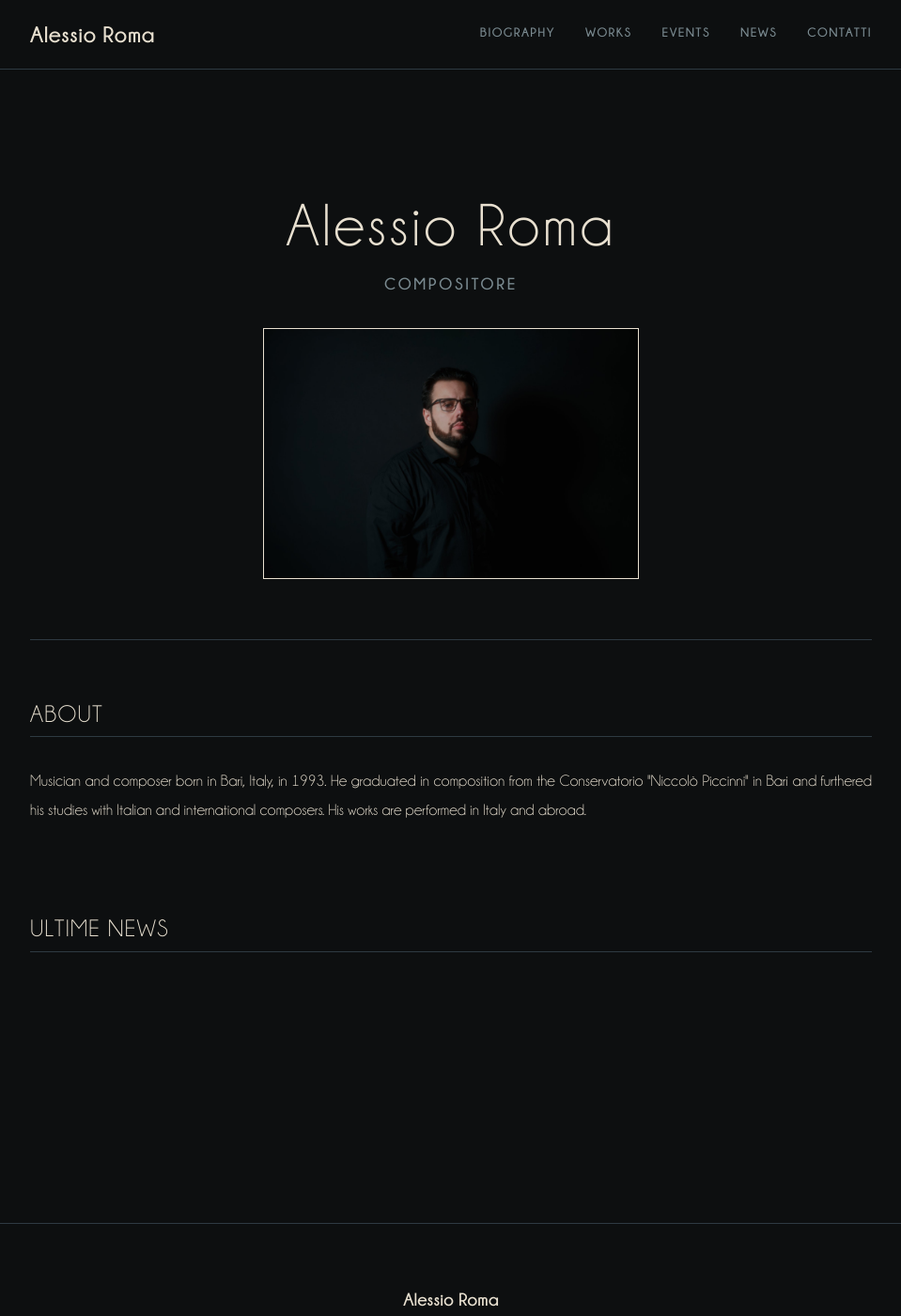
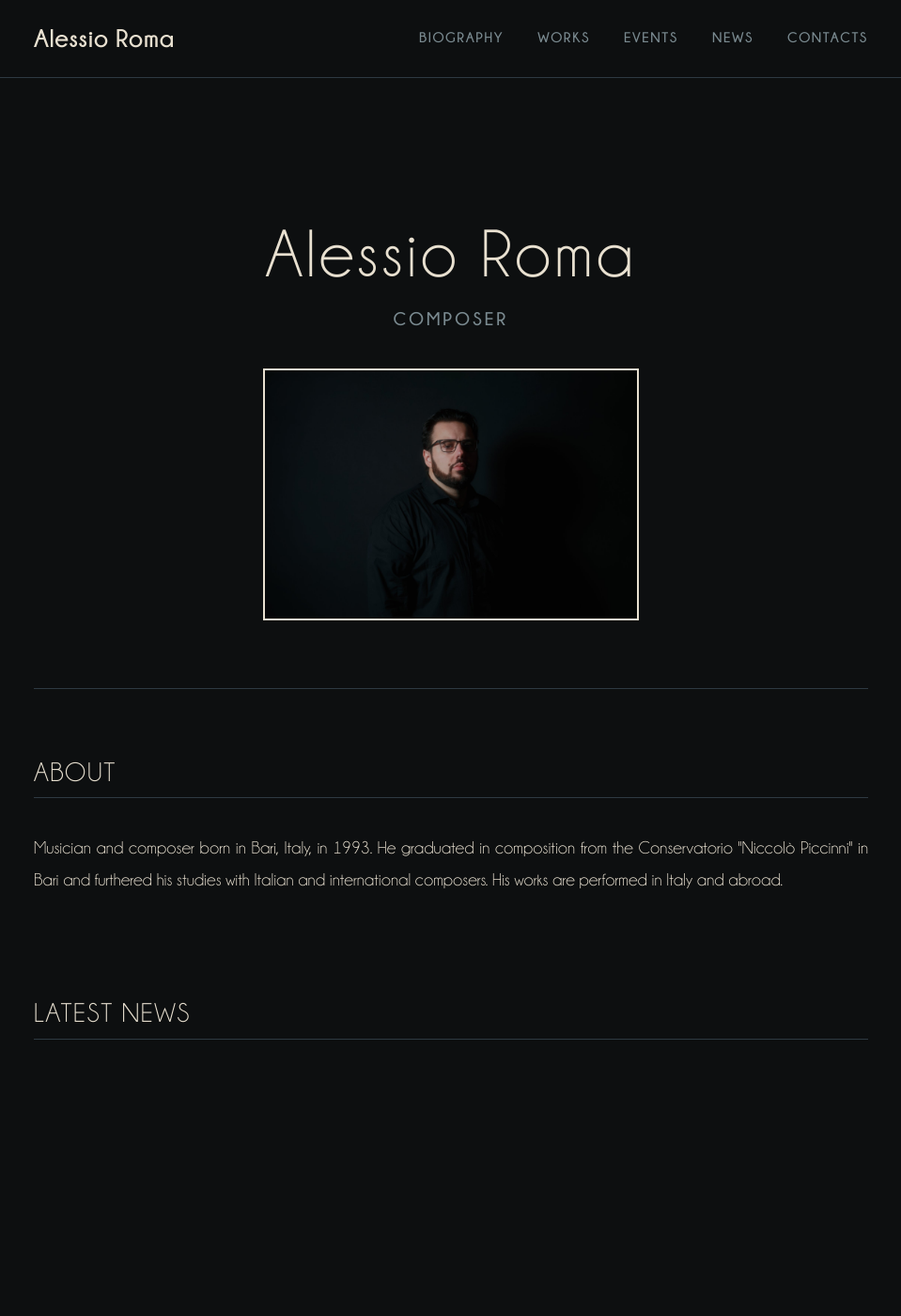
Before and after one commit to alessioroma-music/alessioroma, a Jekyll site: the page built from index.md, in a window 1280 px wide and 1400 px high. Shown: the whole window at 94% size, without its empty margins (160-1119 px from the left). Built offline with Jekyll 4.4.1, drawn with Linux system fonts in a browser that asks for light colours.

Commit message:
Thicker image border, larger base font, EN strings, mobile work-links vertical
- img border: 1px → 2px
- html font-size: 16px → 18px (all proportions preserved)
- site.description: Compositore → Composer (footer + hero subtitle)
- home: Ultime news → Latest News
- mobile: work-links stack vertically to preserve cover alignment

Co-Authored-By: Claude Sonnet 4.6 <noreply@anthropic.com>

```diff
--- a/_config.yml
+++ b/_config.yml
@@ -1,7 +1,7 @@
 # Configurazione del sito
 
 title: "Alessio Roma"
-description: "Compositore"
+description: "Composer"
 url: "https://alessioroma.it"
 baseurl: ""
 
@@ -27,15 +27,15 @@ plugins:
 # Navigazione del sito
 navigation:
   - title: "Biography"
-    url: /biografia/
+    url: /biography/
   - title: "Works"
-    url: /portfolio/
+    url: /works/
   - title: "Events"
-    url: /eventi/
+    url: /events/
   - title: "News"
     url: /news/
-  - title: "Contatti"
-    url: /contatti/
+  - title: "Contacts"
+    url: /contacts/
 
 exclude:
   - Gemfile
--- a/_layouts/home.html
+++ b/_layouts/home.html
@@ -18,7 +18,7 @@ layout: default
 </section>
 
 <section class="home-section">
-  <h2 class="section-heading">Ultime news</h2>
+  <h2 class="section-heading">Latest News</h2>
   <div class="news-list">
     {% for post in site.posts limit:3 %}
     <article class="news-item">
--- a/assets/css/style.css
+++ b/assets/css/style.css
@@ -65,7 +65,7 @@
 }
 
 html {
-  font-size: 16px;
+  font-size: 18px;
   scroll-behavior: smooth;
 }
 
@@ -99,7 +99,7 @@ a {
 }
 a:hover { color: var(--color-accent-light); }
 
-img { max-width: 100%; height: auto; border: 1px solid #E8E0D0; }
+img { max-width: 100%; height: auto; border: 2px solid #E8E0D0; }
 
 /* ============================================
    HEADER E NAVIGAZIONE
@@ -748,6 +748,11 @@ img { max-width: 100%; height: auto; border: 1px solid #E8E0D0; }
   .page-title, .post-title { font-size: 2rem; }
   .work-title { font-size: 1.4rem; }
 
+  .work-links {
+    flex-direction: column;
+    gap: var(--space-xs);
+  }
+
   .contact-social-links {
     flex-direction: column;
     gap: var(--space-xs);
```
